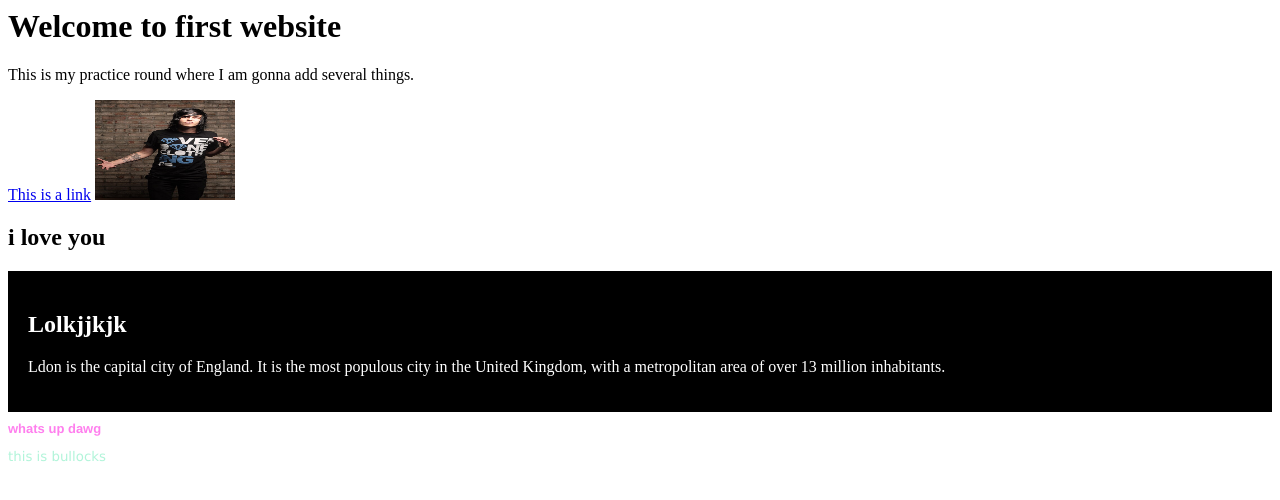
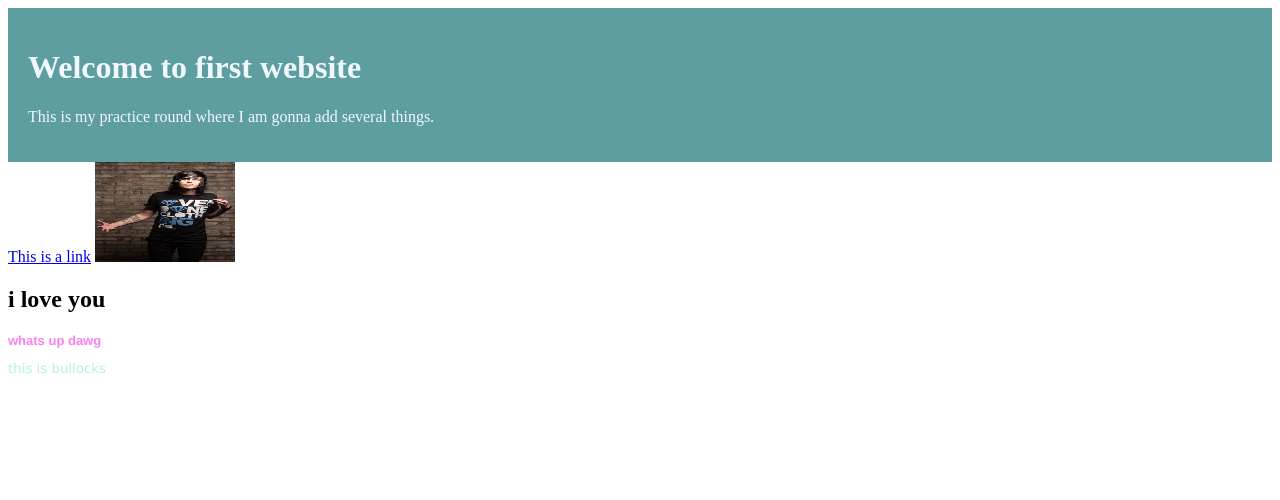
Before and after one commit to s0lar-3clipse/blog, a plain HTML site: page index.html in a window 1280 px wide. Drawn offline with Linux system fonts and the light colour scheme.

Commit message:
attempt to create a backgroup title

```diff
--- a/index.html
+++ b/index.html
@@ -1,16 +1,14 @@
 <html>
 <body>
+    <div style="background-color: cadetblue;color: aliceblue;padding:20px;">
     <h1>Welcome to first website</h1>
     <p>This is my practice round where I am gonna add several things.</p>
+    </div>
     <a href="https://youtu.be/dQw4w9WgXcQ?si=FYZu9ssOI_qyNAYY">This is a link</a>
     <img src="kellinnn.jpg" alt="kellinnn" height="100" width="140">
      <h2 title="whatsupp">i love you</h2>
 </body>
 </html>
-<div style="background-color:black;color:white;padding:20px;">
-  <h2>Lolkjjkjk</h2>
-  <p>Ldon is the capital city of England. It is the most populous city in the United Kingdom, with a metropolitan area of over 13 million inhabitants.</p>
-</div>
 
 <html>
     <head>
```
